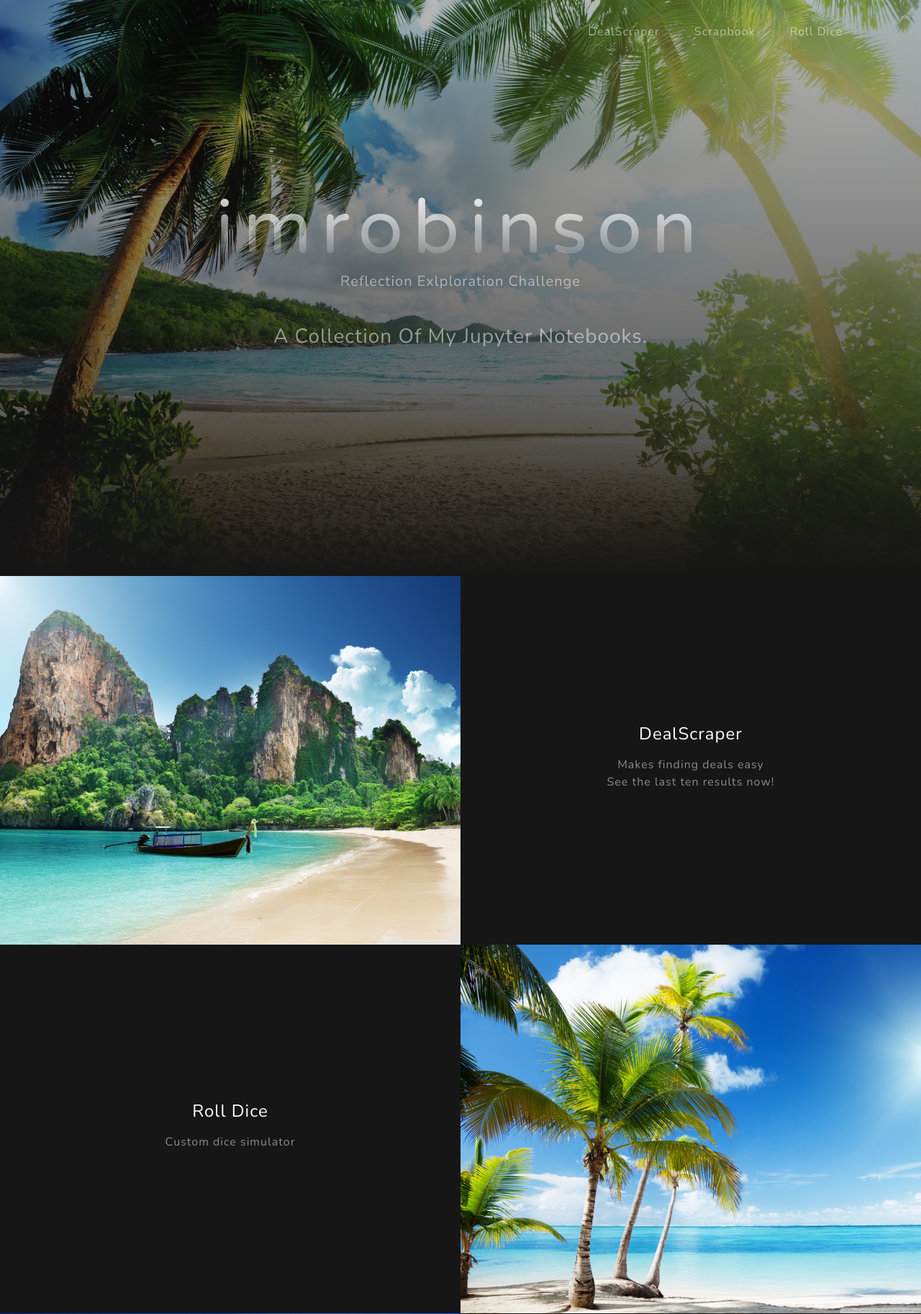
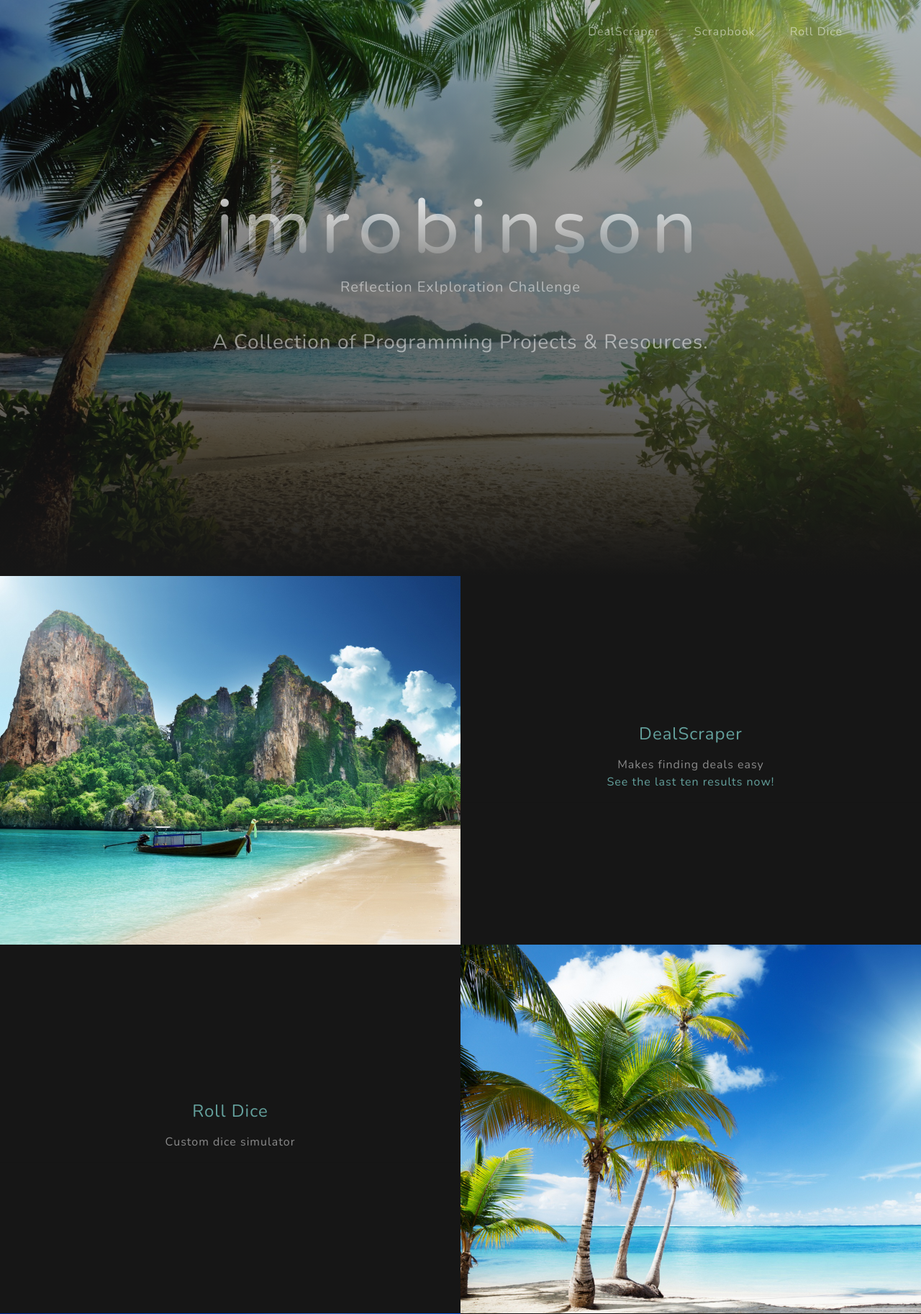
Before and after one commit to jmrobinsonma/myflasksite, a Flask app: page / in a window 1280 px wide. Shown: the top 1825 px of the page at 72% size. Run offline with Flask 2, Linux system fonts and the light colour scheme; some libraries are stand-ins or nearby versions.

Commit message:
update site

```diff
--- a/app/templates/home.html
+++ b/app/templates/home.html
@@ -9,22 +9,16 @@
           <div class="bg-black text-center h-100 project">
             <div class="d-flex h-100">
               <div class="project-text w-100 my-auto text-center">
-                <a class="nav-link js-scroll-trigger" href="{{ url_for('freestuff_app_book') }}">
-                <h4 class="text-white">DealScraper</h4>
-                </a>
+                <h4 class="text-white"><a class="nav-link js-scroll-trigger" href="{{ url_for('freestuff_app_book') }}">DealScraper</a></h4>
                 <p class="mb-0 text-white-50">Makes finding deals easy</p>
-                <a href="{{ url_for('lasttenresults') }}">
-                <p class="mb-0 text-white-50">See the last ten results now!</p>
-                </a>
+                <p class="mb-0 text-white-50"><a href="{{ url_for('lasttenresults') }}">See the last ten results now!</a></p>
                 <hr class="d-none d-lg-block mb-0 ml-0">
               </div>
             </div>
           </div>
         </div>
       </div>
-
       <!-- Project Two Row -->
-
       <div class="row justify-content-center no-gutters">
         <div class="col-lg-6">
           <img class="img-fluid" src="/static/img/tropical_beach_paradise.jpg" alt="">
@@ -33,9 +27,7 @@
           <div class="bg-black text-center h-100 project">
             <div class="d-flex h-100">
               <div class="project-text w-100 my-auto text-center">
-                <a class="nav-link js-scroll-trigger" href="{{ url_for('dicebook') }}">
-                <h4 class="text-white">Roll Dice</h4>
-                </a>
+                <h4 class="text-white"><a class="nav-link js-scroll-trigger" href="{{ url_for('dicebook') }}">Roll Dice</a></h4>
                 <p class="mb-0 text-white-50">Custom dice simulator</p>
                 <!--
                 <p class="mb-0 text-white-50">Another example of a project with its respective description. These sections work well responsively as well, try this theme on a small screen!</p>
@@ -55,9 +47,7 @@
           <div class="bg-black text-center h-100 project">
             <div class="d-flex h-100">
               <div class="project-text w-100 my-auto text-center">
-                <a class="nav-link js-scroll-trigger" href="{{ url_for('apibook') }}">
-                <h4 class="text-white">ApiBook</h4>
-                </a>
+                <h4 class="text-white"><a class="nav-link js-scroll-trigger" href="{{ url_for('apibook') }}">ApiBook</a></h4>
                 <p class="mb-0 text-white-50">Learning about api's</p>
                 <hr class="d-none d-lg-block mb-0 ml-0">
               </div>
--- a/app/templates/lasttenresults.html
+++ b/app/templates/lasttenresults.html
@@ -8,9 +8,7 @@
                   <div class="d-flex h-100">
                     <div class="project-text w-100 my-auto text-center">
                       <h4 class="text-white"</h4>
-                      <a href="{{ result["link"] }}">
-                      <p class="mb-0 text-white-50">{{ result["title_text"] }}</p>
-                      </a>
+                      <p class="mb-0 text-white-50"><a href="{{ result["link"] }}">{{ result["title_text"] }}</a></p>
                       <p class="mb-0 text-white-50"></p>
                       <hr class="d-none d-lg-block mb-0 ml-0">
                     </div>
--- a/app/templates/layout.html
+++ b/app/templates/layout.html
@@ -53,9 +53,9 @@
   <header class="masthead">
     <div class="container d-flex h-100 align-items-center">
       <div class="mx-auto text-center">
-        <h1 class="mx-auto my-0 text-lowercase">jmrobinson</h1>
+        <h1 class="mx-auto my-0 text-lowercase"><a class="nav-link js-scroll-trigger" href="{{ url_for('home') }}">jmrobinson</a></h1>
         <h2 class="text-white-50 mx-auto mt-2 mb-5">Reflection Exlploration Challenge</h2>
-        <h3 class="text-white-50 mx-auto mt-2 mb-5">A Collection Of My Jupyter Notebooks.</h3>
+        <h3 class="text-white-50 mx-auto mt-2 mb-5">A Collection of Programming Projects & Resources.</h3>
         <!--
         <a href="#about" class="btn btn-primary js-scroll-trigger">Get Started</a>
         -->
@@ -126,11 +126,9 @@
     </div>
   </section>
   -->
-
   <!-- Contact Section -->
   <section class="contact-section bg-black">
     <div class="container">
-
       <div class="row">
         <!--
         <div class="col-md-4 mb-3 mb-md-0">
@@ -172,10 +170,10 @@
       </div>
       -->
       <div class="social d-flex justify-content-center">
-        <a href="#" class="mx-2">
+        <a href="https://twitter.com" class="mx-2">
           <i class="fab fa-twitter"></i>
         </a>
-        <a href="#" class="mx-2">
+        <a href="https://facebook.com" class="mx-2">
           <i class="fab fa-facebook-f"></i>
         </a>
         <a href="https://github.com/jmrobinsonma" class="mx-2">
```
